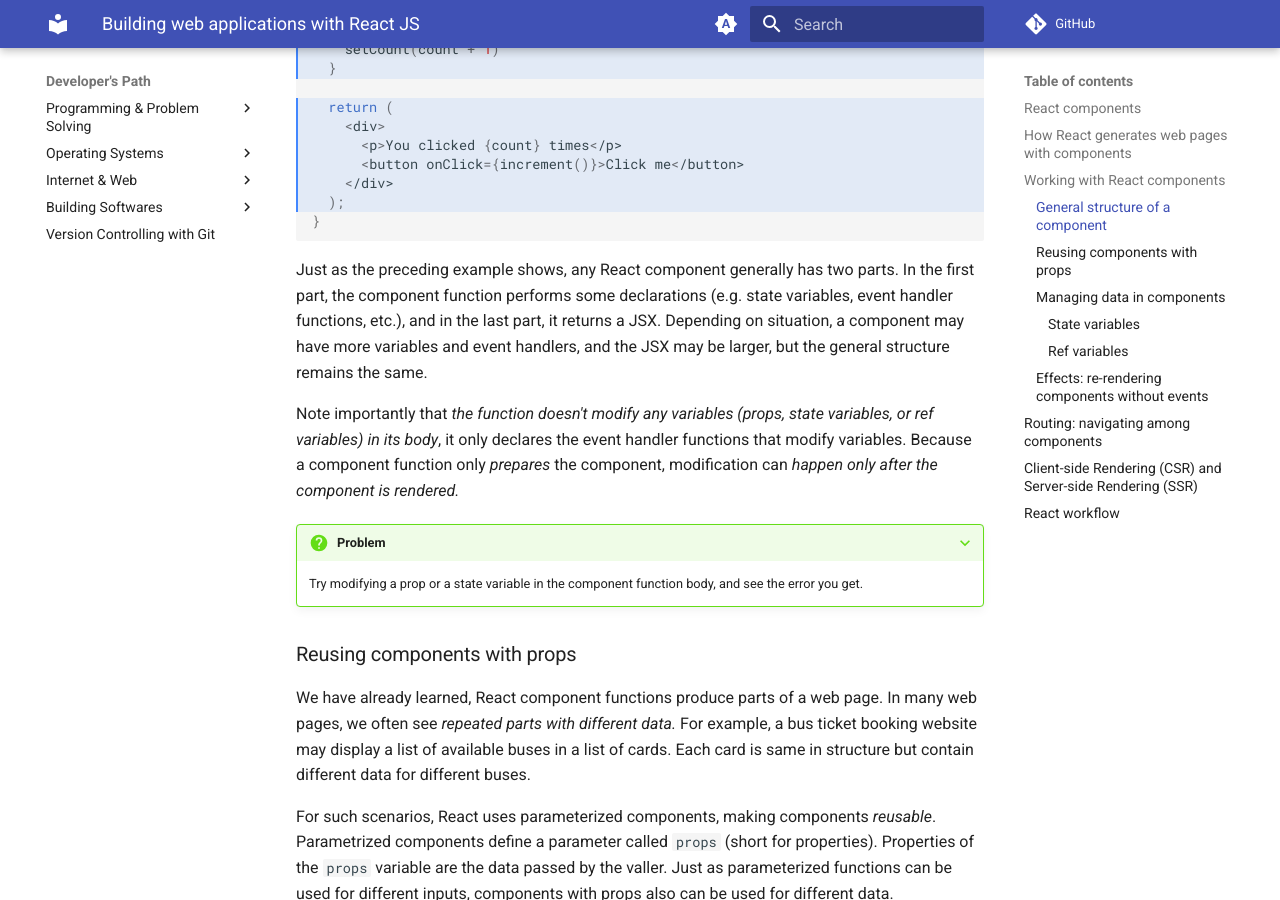
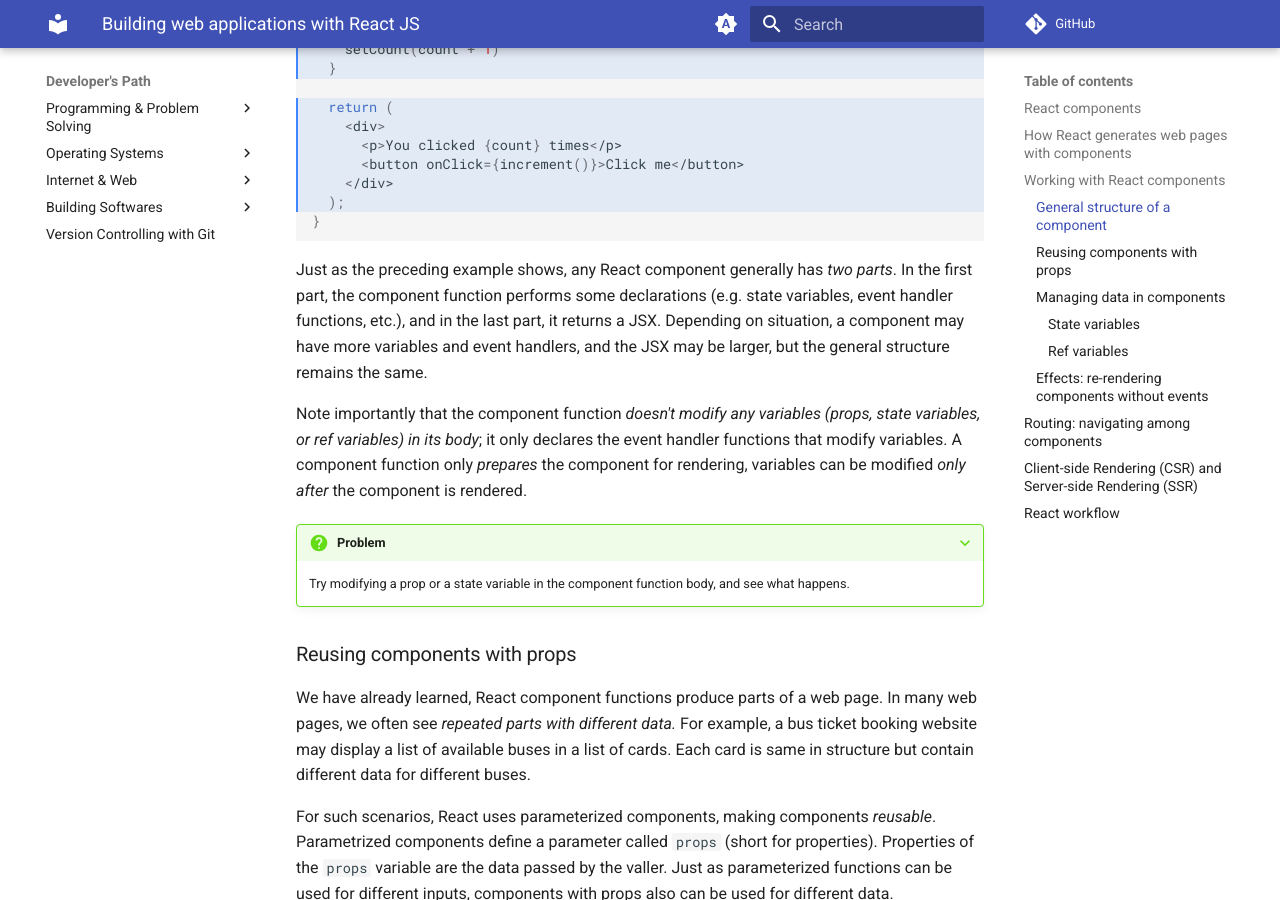
Before and after one commit to gharials/dev-path, an MkDocs documentation site: the page built from docs/building-softwares/react-js.md, in a window 1280 px wide and 900 px high, scrolled down 1595 px. Built offline with MkDocs 1.6.1 and Material for MkDocs 9.7.7, drawn with Linux system fonts in a browser that asks for light colours; comment, search, counter and statistics services are not loaded.

Commit message:
'react-js': copy edit general structure of components.

````diff
--- a/docs/building-softwares/react-js.md
+++ b/docs/building-softwares/react-js.md
@@ -61,12 +61,12 @@
 }
 ```
 
-Just as the preceding example shows, any React component generally has two parts. In the first part, the component function performs some declarations (e.g. state variables, event handler functions, etc.), and in the last part, it returns a JSX. Depending on situation, a component may have more variables and event handlers, and the JSX may be larger, but the general structure remains the same.
+Just as the preceding example shows, any React component generally has _two parts_. In the first part, the component function performs some declarations (e.g. state variables, event handler functions, etc.), and in the last part, it returns a JSX. Depending on situation, a component may have more variables and event handlers, and the JSX may be larger, but the general structure remains the same.
 
-Note importantly that _the function doesn't modify any variables (props, state variables, or ref variables) in its body_, it only declares the event handler functions that modify variables. Because a component function only _prepares_ the component, modification can _happen only after the component is rendered._
+Note importantly that the component function _doesn't modify any variables (props, state variables, or ref variables) in its body_; it only declares the event handler functions that modify variables. A component function only _prepares_ the component for rendering, variables can be modified _only after_ the component is rendered.
 
 ???+ question "Problem"
-    Try modifying a prop or a state variable in the component function body, and see the error you get.
+    Try modifying a prop or a state variable in the component function body, and see what happens.
 
 ### Reusing components with props
 
````
